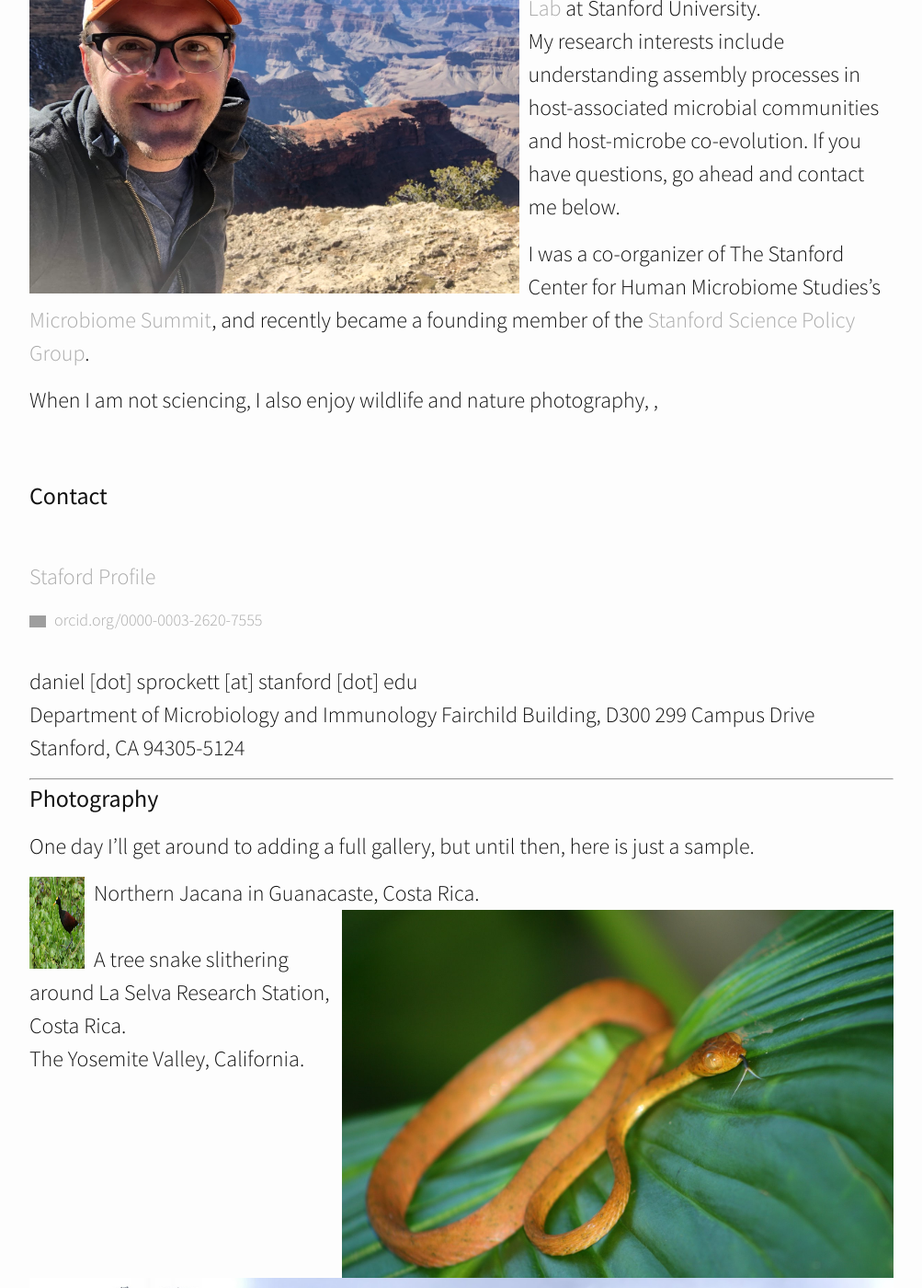
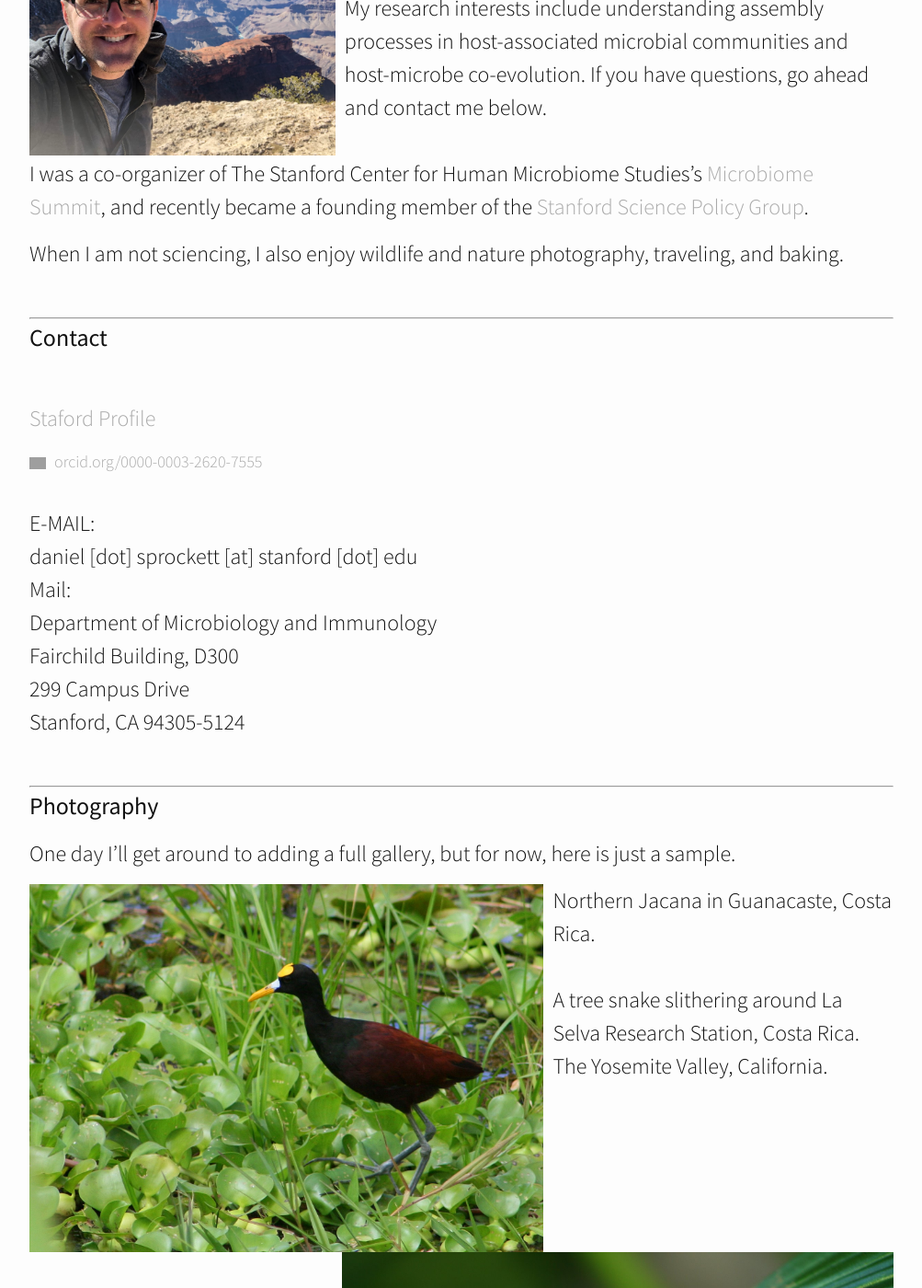
Before and after one commit to DanielSprockett/danielsprockett.github.io, a Jekyll site: the page built from about.md, in a window 1280 px wide and 1400 px high, scrolled down 446 px. Shown: the whole window at 92% size, without its empty margins (138-1141 px from the left). Built offline with Jekyll 4.4.1, drawn with Linux system fonts in a browser that asks for light colours; nearby versions of some CDN libraries; grey boxes are pictures that could not be loaded.

Commit message:
Update about.md

```diff
--- a/about.md
+++ b/about.md
@@ -6,40 +6,39 @@ permalink: /about/
 
 <h2>Daniel Sprockett</h2>
 
-<img src="/images/Dan_at_Grand_Canyon.jpg" alt="Dan at the Grand Canyon" style="float: left; margin-right: 10px;" height="400"/>
-
-<br>
+<img src="/images/Dan_at_Grand_Canyon.jpg" alt="Dan at the Grand Canyon" style="float: left; margin-right: 10px;" height="250"/>
 I am PhD Candidate in [David Relman's Lab](http://med.stanford.edu/relmanlab.html) at Stanford University. <br>
 My research interests include understanding assembly processes in host-associated microbial communities and host-microbe co-evolution. If you have questions, go ahead and contact me below. <br>
-
+<br>
 I was a co-organizer of The Stanford Center for Human Microbiome Studies's [Microbiome Summit](https://iti.stanford.edu/center-for-human-microbiome-studies/microbiome-summit.html), and recently became a founding member of the [Stanford Science Policy Group](https://twitter.com/SpgStanford).
 <br>
 
-When I am not sciencing, I also enjoy wildlife and nature photography, ,
+When I am not sciencing, I also enjoy wildlife and nature photography, traveling, and baking.
+<br>
 
-<br>
+***
 <h3>Contact</h3>
 <br>
 [Staford Profile](https://profiles.stanford.edu/daniel-sprockett)
 <br>
 <div itemscope itemtype="https://schema.org/Person"><a itemprop="sameAs" content="https://orcid.org/0000-0003-2620-7555" href="https://orcid.org/0000-0003-2620-7555" target="orcid.widget" rel="noopener noreferrer" style="vertical-align:top;"><img src="https://orcid.org/sites/default/files/images/orcid_16x16.png" style="width:1em;margin-right:.5em;" alt="ORCID iD icon">orcid.org/0000-0003-2620-7555</a></div>
 <br>
+E-MAIL: <br>
 daniel [dot] sprockett [at] stanford [dot] edu
 <br>
-Department of Microbiology and Immunology
-Fairchild Building, D300
-299 Campus Drive
-Stanford, CA 94305-5124
+Mail:<br>
+Department of Microbiology and Immunology<br>
+Fairchild Building, D300<br>
+299 Campus Drive<br>
+Stanford, CA 94305-5124<br>
 <br>
 
-
 ***
-
 <h3>Photography</h3>
 
-One day I'll get around to adding a full gallery, but until then, here is just a sample.
+One day I'll get around to adding a full gallery, but for now, here is just a sample.
 
-<img src="/images/Northern_Jacana.jpg" alt="Northern Jacana" style="float: left; margin-right: 10px;" height="100" width="60" />
+<img src="/images/Northern_Jacana.jpg" alt="Northern Jacana" style="float: left; margin-right: 10px;" height="400"/>
 Northern Jacana in Guanacaste, Costa Rica.
 <br>
 <img src="/images/Tree_Snake.jpg" alt="Tree Snake Costa Rica" style="float: right; margin-left: 10px;" height="400"/>
```
